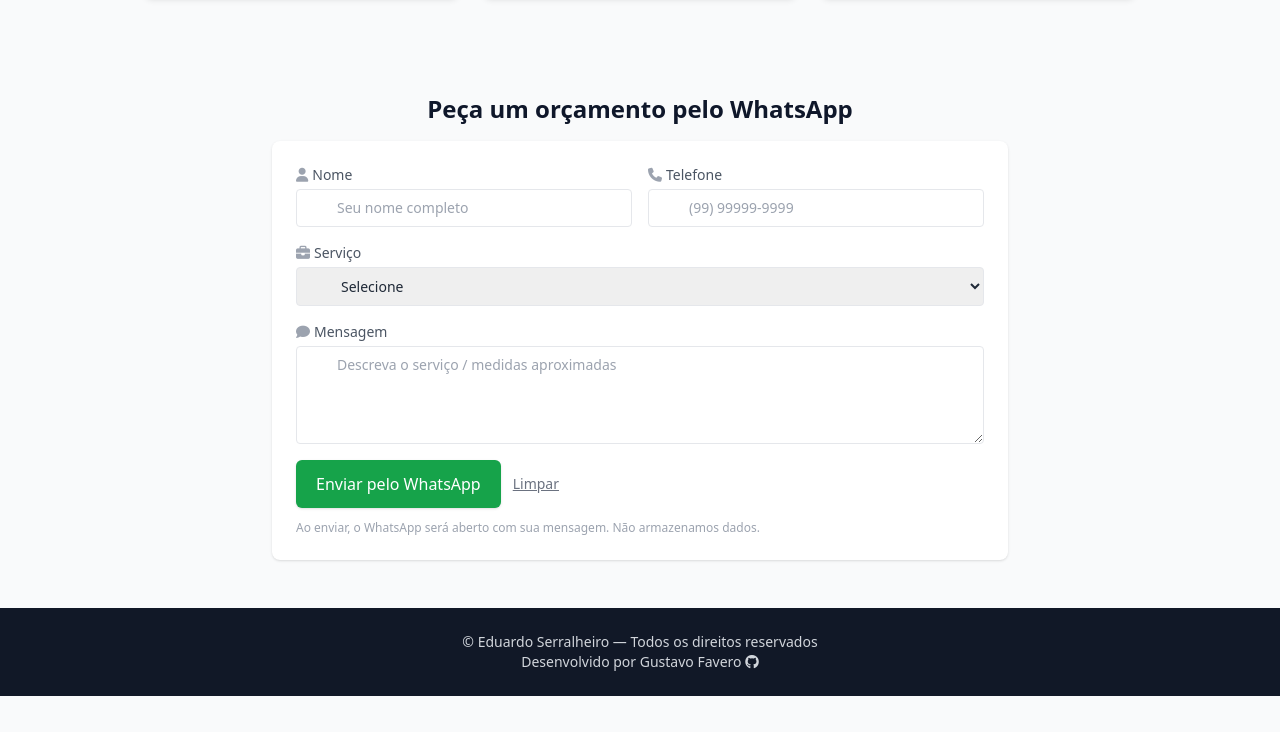
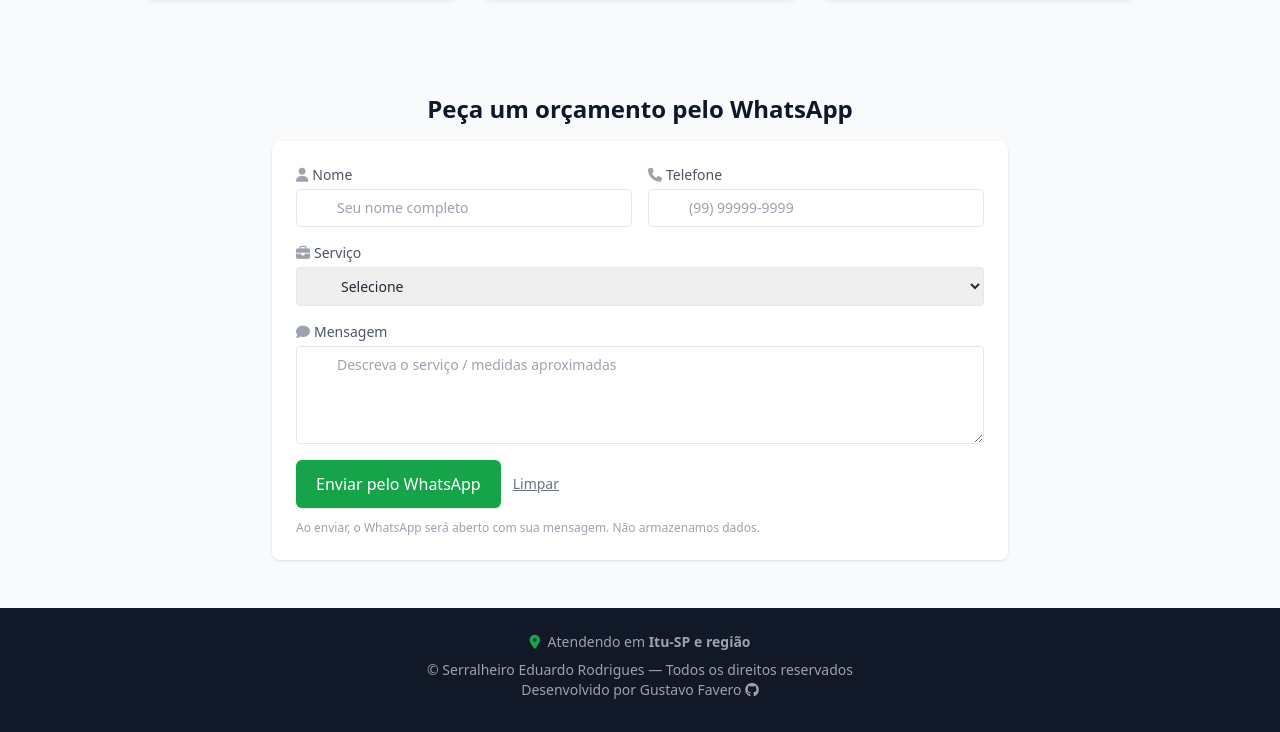
Before and after one commit to gufvr/eduardo-serralheiro, a website: page index.html in a window 1280 px wide. Shown: the part 1227-1959 px from the top of the page. Before the commit the page ends 1923 px from the top, so only its background shows below. Drawn offline with nearby package versions, Linux system fonts and the light colour scheme.

Commit message:
feat(footer): add service region info and adjust text size/colors
- Added line specifying service area: "Itu-SP e região"
- Updated text sizes and colors for better visual balance

```diff
--- a/index.html
+++ b/index.html
@@ -349,15 +349,20 @@
 
       <footer class="bg-gray-900 text-gray-300 text-center py-6">
   <div class="max-w-5xl mx-auto px-4">
-          <p class="text-sm">
-            © <span id="ano"></span> Eduardo Serralheiro — Todos os direitos
-            reservados
+    <p class="text-sm mb-2 text-gray-400">
+      <i class="fa-solid fa-location-dot text-accent mr-1"></i>
+      Atendendo em <strong>Itu-SP e região</strong>
     </p>
-          <p class="text-sm">
+
+    <p class="text-sm text-gray-400">
+      © <span id="ano"></span> Serralheiro Eduardo Rodrigues — Todos os direitos reservados
+    </p>
+
+    <p class="text-sm mb-2 text-gray-400">
       Desenvolvido por
-            <a href="https://github.com/gufvr"
-              >Gustavo Favero <i class="fa-brands fa-github"></i
-            ></a>
+      <a href="https://github.com/gufvr" class="hover:text-accent transition">
+        Gustavo Favero <i class="fa-brands fa-github"></i>
+      </a>
     </p>
   </div>
 </footer>
```
Lines whose indentation alone changed are shown as unchanged.
